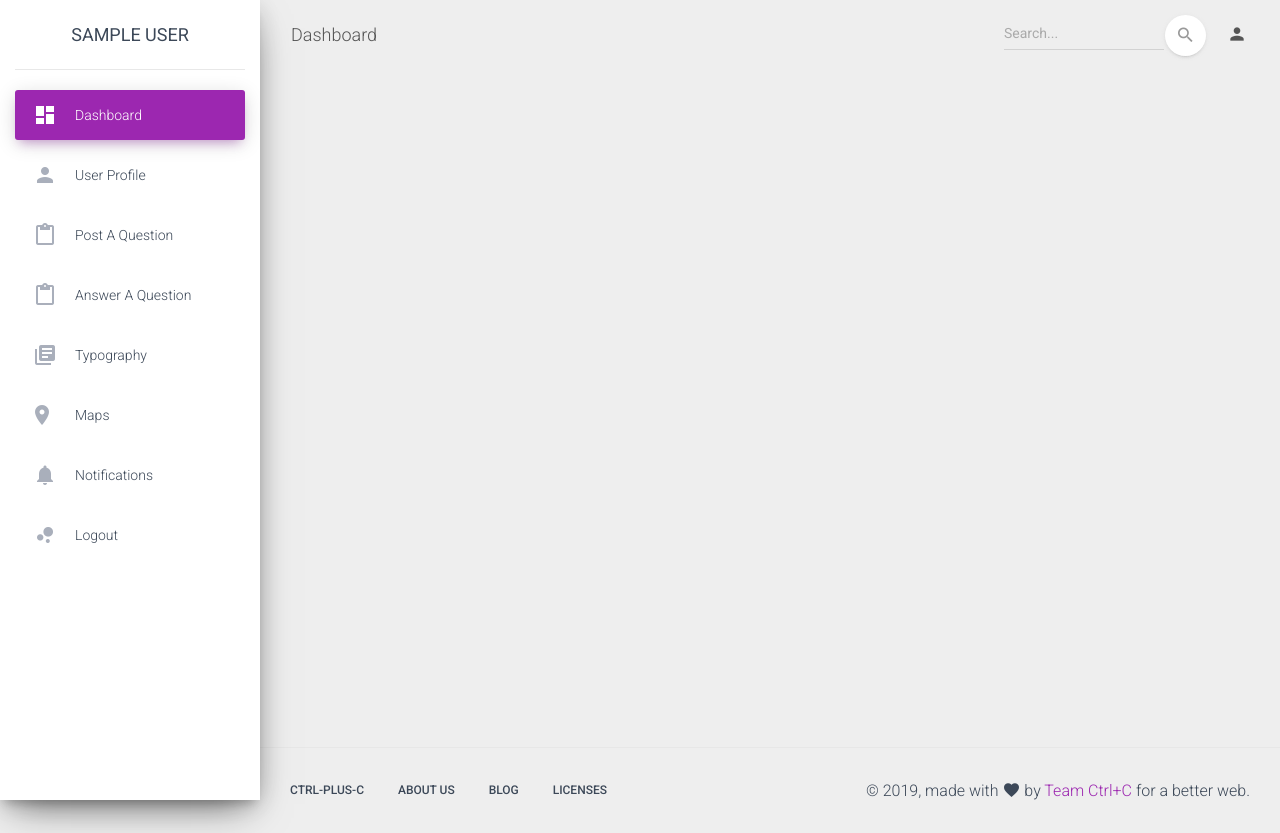
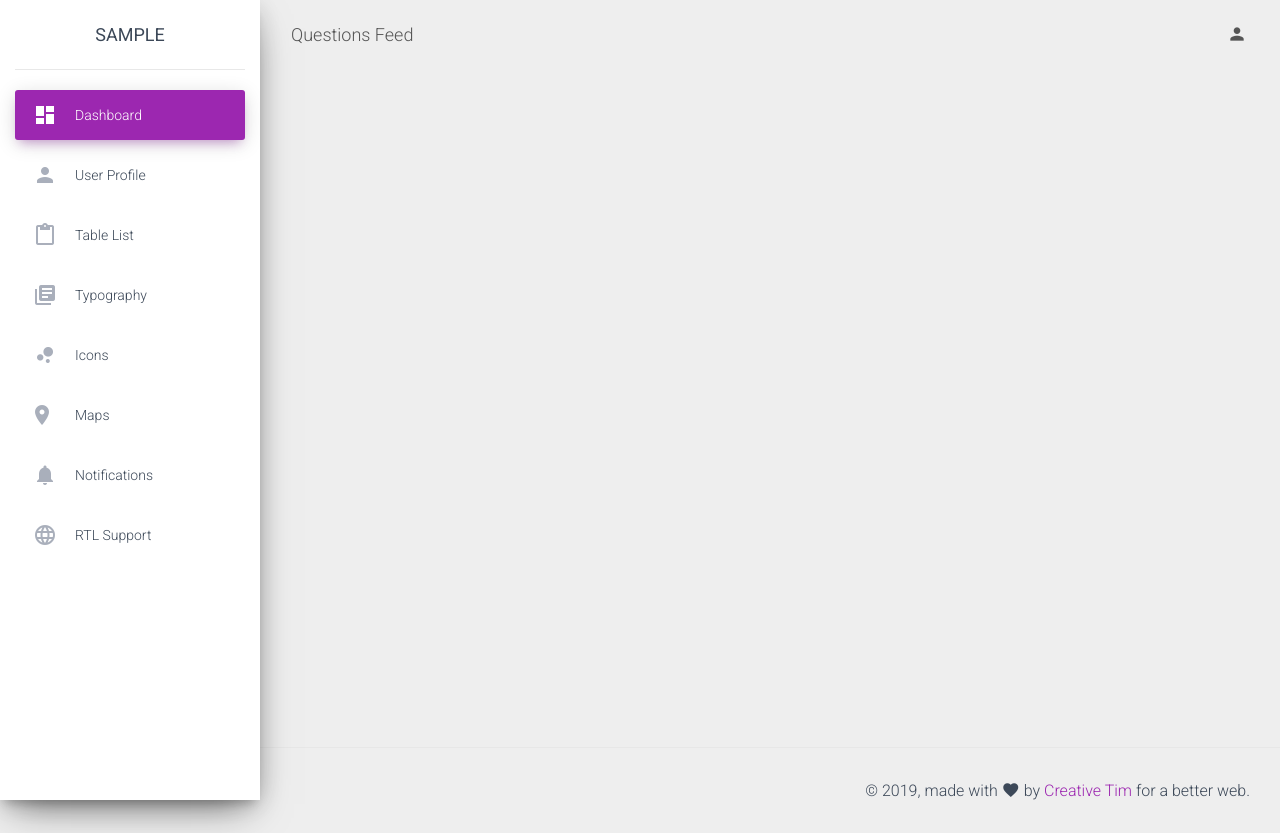
Before and after one commit to Ctrl-plus-C/Athena-42, a Django app: page / in a window 1280 px wide. Run offline with Django 3.2, Linux system fonts and the light colour scheme; the visitor is signed in with stand-in values (Sample User, id 1); data that the repository does not hold is empty; some libraries are stand-ins or nearby versions.

Commit message:
add questions feed.

```diff
--- a/education/templates/education/dashboard.html
+++ b/education/templates/education/dashboard.html
@@ -1,45 +1,48 @@
 {% extends 'education/base.html' %}
 {% load staticfiles %}
-
 {% block content %}
-
   <div class="wrapper ">
     <div class="sidebar" data-color="purple" data-background-color="white" data-image="../assets/img/sidebar-1.jpg">
+      <!--
+        Tip 1: You can change the color of the sidebar using: data-color="purple | azure | green | orange | danger"
+
+        Tip 2: you can also add an image using data-image tag
+    -->
       <div class="logo">
-      <a href="https://github.com/Ctrl-plus-C" class="simple-text logo-normal">
-        {{ name }}
+        <a href="http://www.creative-tim.com" class="simple-text logo-normal">
+          {{request.user.username}}
         </a>
       </div>
       <div class="sidebar-wrapper">
         <ul class="nav">
           <li class="nav-item active  ">
-          <a class="nav-link" href="{% url 'dashboard' %}">
+            <a class="nav-link" href="./dashboard.html">
               <i class="material-icons">dashboard</i>
               <p>Dashboard</p>
             </a>
           </li>
           <li class="nav-item ">
-          <a class="nav-link" href="{% url 'userprofile' %}">
+            <a class="nav-link" href="./user.html">
               <i class="material-icons">person</i>
               <p>User Profile</p>
             </a>
           </li>
           <li class="nav-item ">
-          <a class="nav-link" href="{% url 'postquestion' %}">
+            <a class="nav-link" href="./tables.html">
               <i class="material-icons">content_paste</i>
-            <p>Post a Question</p>
-          </a>
-        </li>
-        <li class="nav-item ">
-          <a class="nav-link" href="{% url 'answerquestion' %}">
-            <i class="material-icons">content_paste</i>
-            <p>Answer a Question</p>
+              <p>Table List</p>
             </a>
           </li>
           <li class="nav-item ">
             <a class="nav-link" href="./typography.html">
               <i class="material-icons">library_books</i>
               <p>Typography</p>
+            </a>
+          </li>
+          <li class="nav-item ">
+            <a class="nav-link" href="./icons.html">
+              <i class="material-icons">bubble_chart</i>
+              <p>Icons</p>
             </a>
           </li>
           <li class="nav-item ">
@@ -55,9 +58,9 @@
             </a>
           </li>
           <li class="nav-item ">
-          <a class="nav-link" href="{% url 'auth_logout' %}">
-            <i class="material-icons">bubble_chart</i>
-            <p>Logout</p>
+            <a class="nav-link" href="./rtl.html">
+              <i class="material-icons">language</i>
+              <p>RTL Support</p>
             </a>
           </li>
         </ul>
@@ -68,33 +71,21 @@
       <nav class="navbar navbar-expand-lg navbar-transparent navbar-absolute fixed-top ">
         <div class="container-fluid">
           <div class="navbar-wrapper">
-          <a class="navbar-brand" href="#pablo">Dashboard</a>
+            <a class="navbar-brand" href="#pablo">Questions Feed</a>
           </div>
-        <button class="navbar-toggler" type="button" data-toggle="collapse" aria-controls="navigation-index"
-          aria-expanded="false" aria-label="Toggle navigation">
+          <button class="navbar-toggler" type="button" data-toggle="collapse" aria-controls="navigation-index" aria-expanded="false" aria-label="Toggle navigation">
             <span class="sr-only">Toggle navigation</span>
             <span class="navbar-toggler-icon icon-bar"></span>
             <span class="navbar-toggler-icon icon-bar"></span>
             <span class="navbar-toggler-icon icon-bar"></span>
           </button>
           <div class="collapse navbar-collapse justify-content-end">
-          <form class="navbar-form">
-            <div class="input-group no-border">
-              <input type="text" value="" class="form-control" placeholder="Search...">
-              <button type="submit" class="btn btn-white btn-round btn-just-icon">
-                <i class="material-icons">search</i>
-                <div class="ripple-container"></div>
-              </button>
-            </div>
-          </form>
             <ul class="navbar-nav">
               <li class="nav-item dropdown">
-              <a class="nav-link" href="#pablo" id="navbarDropdownProfile" data-toggle="dropdown" aria-haspopup="true"
-                aria-expanded="false">
+                <a class="nav-link" href="#pablo" id="navbarDropdownProfile" data-toggle="dropdown" aria-haspopup="true" aria-expanded="false">
                   <i class="material-icons">person</i>
                   <p class="d-lg-none d-md-block">
                     Account
-                </p>
                   </p>
                 </a>
               </li>
@@ -103,42 +94,18 @@
         </div>
       </nav>
       <!-- End Navbar -->
-    <div class="content">
-      <div class="container-fluid">
+      <div class="content" style="padding-left:50px;padding-right:50px;">
+        <div class="container-fluid" id="feed_content">
         </div>
       </div>
       <footer class="footer">
         <div class="container-fluid">
-        <nav class="float-left">
-          <ul>
-            <li>
-              <a href="https://github.com/Ctrl-plus-C">
-                Ctrl-plus-C
-              </a>
-            </li>
-            <li>
-              <a href="#">
-                About Us
-              </a>
-            </li>
-            <li>
-              <a href="#">
-                Blog
-              </a>
-            </li>
-            <li>
-              <a href="#">
-                Licenses
-              </a>
-            </li>
-          </ul>
-        </nav>
           <div class="copyright float-right">
             &copy;
             <script>
               document.write(new Date().getFullYear())
             </script>, made with <i class="material-icons">favorite</i> by
-          <a href="https://github.com/Ctrl-plus-C" target="_blank">Team Ctrl+C</a> for a better web.
+            <a href="https://www.creative-tim.com" target="_blank">Creative Tim</a> for a better web.
           </div>
         </div>
       </footer>
@@ -146,18 +113,100 @@
   </div>
   {% endblock %}
 {% block scripts %}
+<script src="../assets/js/core/jquery.min.js"></script>
+<script src="../assets/js/core/popper.min.js"></script>
+<script src="../assets/js/core/bootstrap-material-design.min.js"></script>
+<script src="../assets/js/plugins/perfect-scrollbar.jquery.min.js"></script>
+<script src="../assets/js/plugins/jquery.bootstrap-wizard.js"></script>
+<script src="../assets/js/material-dashboard.js?v=2.1.1" type="text/javascript"></script>
 <script>
+  $(document).ready(function(){
+    var htmlStr = '';
     $.ajax({
       type: "GET",
       url: "http://127.0.0.1:8000/api/question/",
       async: false,
       success: function (data) {
+        data.map(function(ques_data){
+          var tagStr = "";
+          var numOfAnswers = 0;
+          $.ajax({
+            type: "GET",
+            url: "http://127.0.0.1:8000/api/tags/"+ques_data.pk,
+            async: false,
+            success: function(tag_data){
+              tag_data.map(function(eachtag){
+                tagStr += `<span class="badge badge-secondary">`+ eachtag.tag +`</span> &nbsp`
+              });
+            },
+            error: function (XMLHttpRequest, textStatus, errorThrown) {
+                console.log(XMLHttpRequest, textStatus, errorThrown);
+            }
+
+          });
+          $.ajax({
+            type: "GET",
+            url: "http://127.0.0.1:8000/api/answers/"+ques_data.pk,
+            async: false,
+            success: function(ans_data){
+              numOfAnswers = ans_data.length;
+            },
+            error: function (XMLHttpRequest, textStatus, errorThrown) {
+                console.log(XMLHttpRequest, textStatus, errorThrown);
+            }
+
+          });
+          let upvotes = parseInt(ques_data.question_upvotes);
+          let downvotes = parseInt(ques_data.question_downvotes);
+          let reputation = upvotes - downvotes;
+          htmlStr += `<div class="row">
+                <div class="col-lg-12 col-md-12">
+                  <div class="card">
+                    <div class="card-header card-header-tabs card-header-primary">
+                      <div class="nav-tabs-navigation">
+                        <div class="nav-tabs-wrapper">
+                          <h4 class="nav-tabs-title">`+ ques_data.question_title + `</h4>
+                          <ul class="nav nav-tabs" style="float:right;" data-tabs="tabs">
+                              <li class="nav-item">
+                                  <a class="nav-link" href="#profile" data-toggle="tab">
+                                    <i class="material-icons">create</i>`+ numOfAnswers +`
+                                    <div class="ripple-container"></div>
+                                  </a>
+                                </li>
+                            <li class="nav-item">
+                              <a class="nav-link" href="#profile" data-toggle="tab">
+                                <i class="material-icons">4k</i>` + reputation + `
+                                <div class="ripple-container"></div>
+                              </a>
+                            </li>
+                          </ul>
+                        </div>
+                      </div>
+                    </div>
+                    <div class="card-body animatedesc">
+                      <div class="tab-content">
+                        <div class="tab-pane active" id="profile">
+                          <blockquote class="blockquote">
+                            <p>` + ques_data.question_description + `</p>
+                          </blockquote>
+                        </div>
+                        <hr >` +
+                        tagStr + `
+                      </div>
+                    </div>
+                  </div>
+                </div>
+              </div>`
+        });
+
+        // show data
+        $('#feed_content').after(htmlStr);
         console.log(data);
-      // show data
       },
       error: function (XMLHttpRequest, textStatus, errorThrown) {
         console.log(XMLHttpRequest, textStatus, errorThrown);
       }
     });
+  })
   </script>
 {% endblock %}
```
Lines whose indentation alone changed are shown as unchanged.
